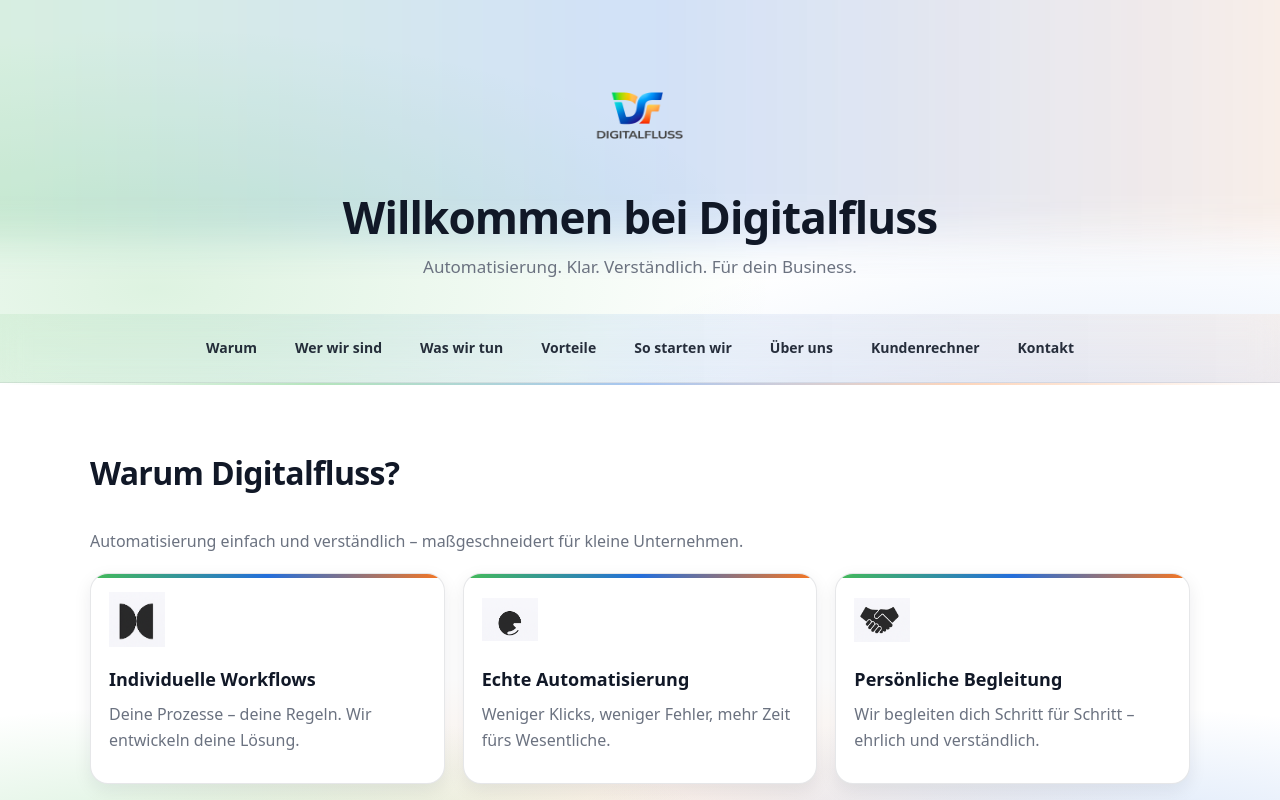
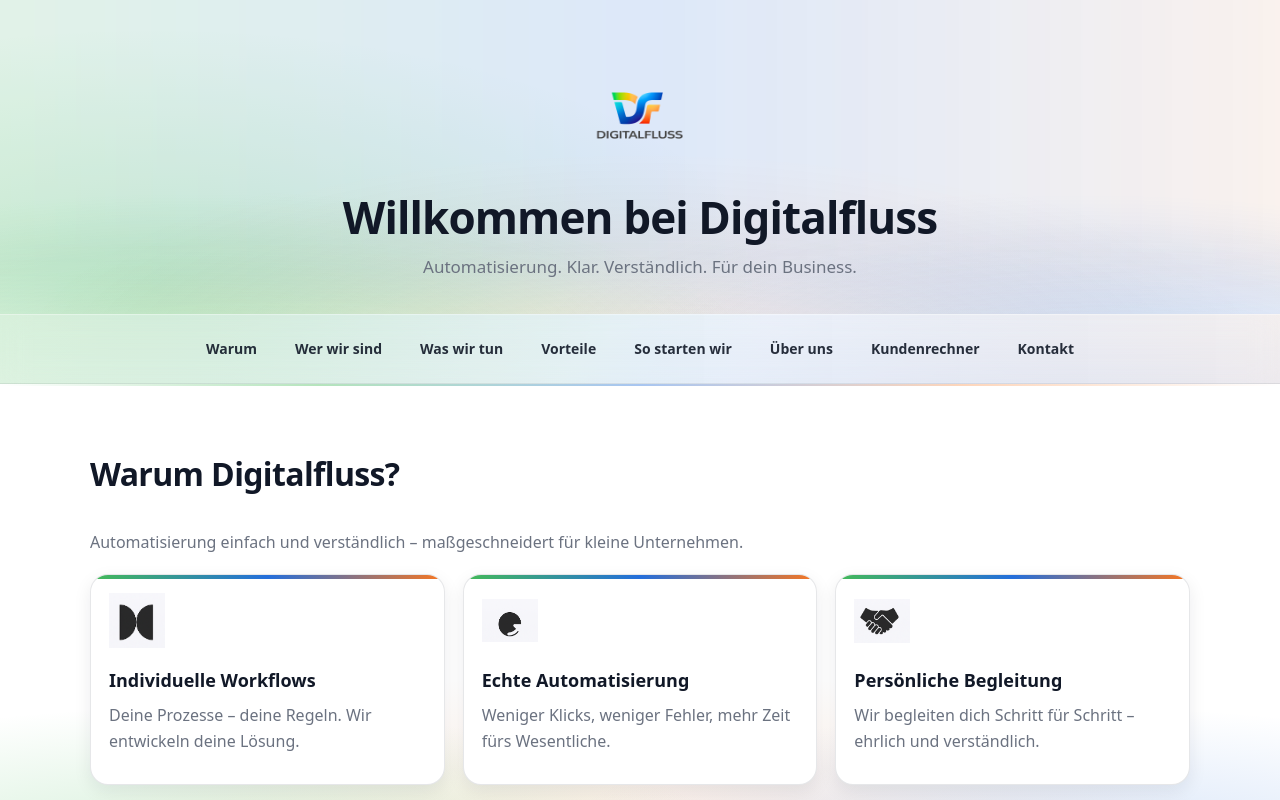
Before and after one commit to digitalfluss/digitalfluss, a website: page index.html in a window 1280 px wide. Shown: the top 800 px of the page. Drawn offline with Linux system fonts and the light colour scheme.

Commit message:
Update style.css

```diff
--- a/style.css
+++ b/style.css
@@ -1060,3 +1060,35 @@ h2::before{
   background: rgba(11,94,215,0.10);
   color: var(--blue);
 }
+/* =========================================================
+   HEADER -> NAV FLOW: Header so anpassen, dass er in die Nav fließt
+   ========================================================= */
+
+/* 1) Header oben ruhiger (kein "Start von vorne") */
+.hero::before{
+  inset: -220px -120px auto -120px !important;  /* weiter nach oben ziehen */
+  height: 520px !important;                     /* größer + weicher */
+  opacity: 0.65 !important;                     /* weniger hart */
+  filter: blur(28px) !important;
+}
+
+/* 2) Extra "Bottom Glow" im Header, der Richtung Nav stärker wird */
+.hero::after{
+  content:"";
+  position:absolute;
+  left:0;
+  right:0;
+  bottom:-1px;
+  height: 180px;
+  pointer-events:none;
+  background:
+    radial-gradient(900px 260px at 15% 120%, rgba(47,179,68,0.20), transparent 62%),
+    radial-gradient(900px 260px at 85% 120%, rgba(11,94,215,0.16), transparent 62%),
+    radial-gradient(900px 320px at 50% 130%, rgba(247,103,7,0.12), transparent 70%);
+  opacity: 0.95;
+}
+
+/* 3) Nav minimal "einbetten" (nur falls noch zu getrennt wirkt) */
+.sticky-nav{
+  border-top: 1px solid rgba(255,255,255,0.35) !important;
+}
```
